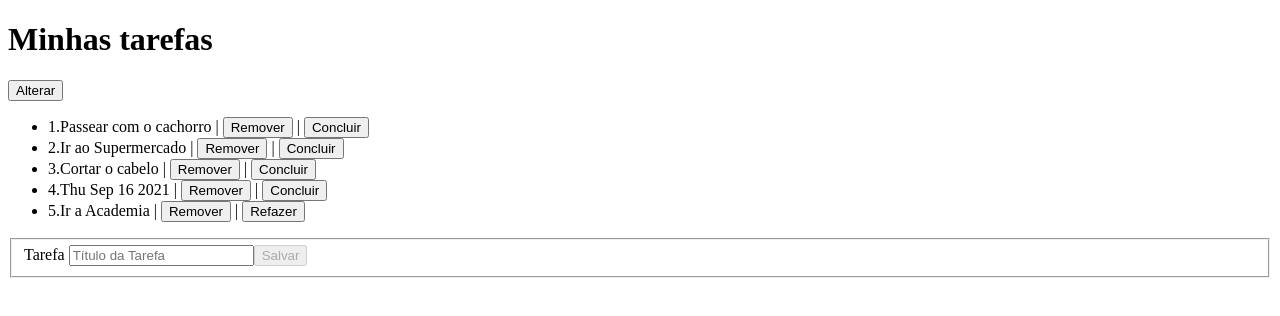
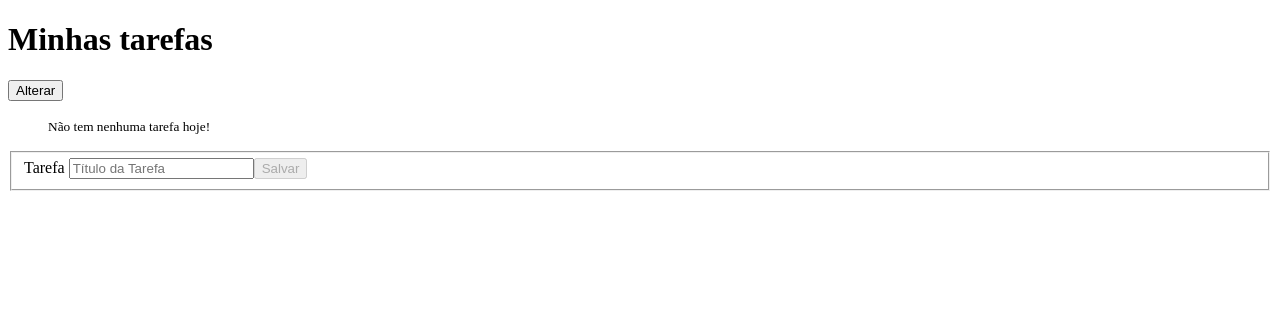
Before and after one commit to BrenoRev/BrenoRev.github.io, an Angular app: page / in a window 1280 px wide. Shown: the top 316 px of the page. Built offline with nearby package versions, Linux system fonts and the light colour scheme.

Commit message:
Retirando a inserção de tarefas automatica

```diff
--- a/src/app/app.component.html
+++ b/src/app/app.component.html
@@ -1,6 +1,7 @@
 <h1>{{title}}</h1>
 <button (click)="alterarTexto()">Alterar</button>
 <ul>
+  <p *ngIf="todos.length===0"><small>Não tem nenhuma tarefa hoje!</small></p>
   <li *ngFor="let todo of todos">
   {{todo.id}}.{{ todo.title }} |
   <button (click)="remove(this.todo)">Remover</button> |
--- a/src/app/app.component.ts
+++ b/src/app/app.component.ts
@@ -21,11 +21,6 @@ export class AppComponent {
         Validators.minLength(5)
       ])]
     })
-    this.todos.push(new Todo(1,"Passear com o cachorro", false));
-    this.todos.push(new Todo(2,"Ir ao Supermercado", false));
-    this.todos.push(new Todo(3,"Cortar o cabelo", false));
-    this.todos.push(new Todo(4,new Date().toDateString(), false));
-    this.todos.push(new Todo(5,"Ir a Academia", true));
   }
 
   add(){
```
